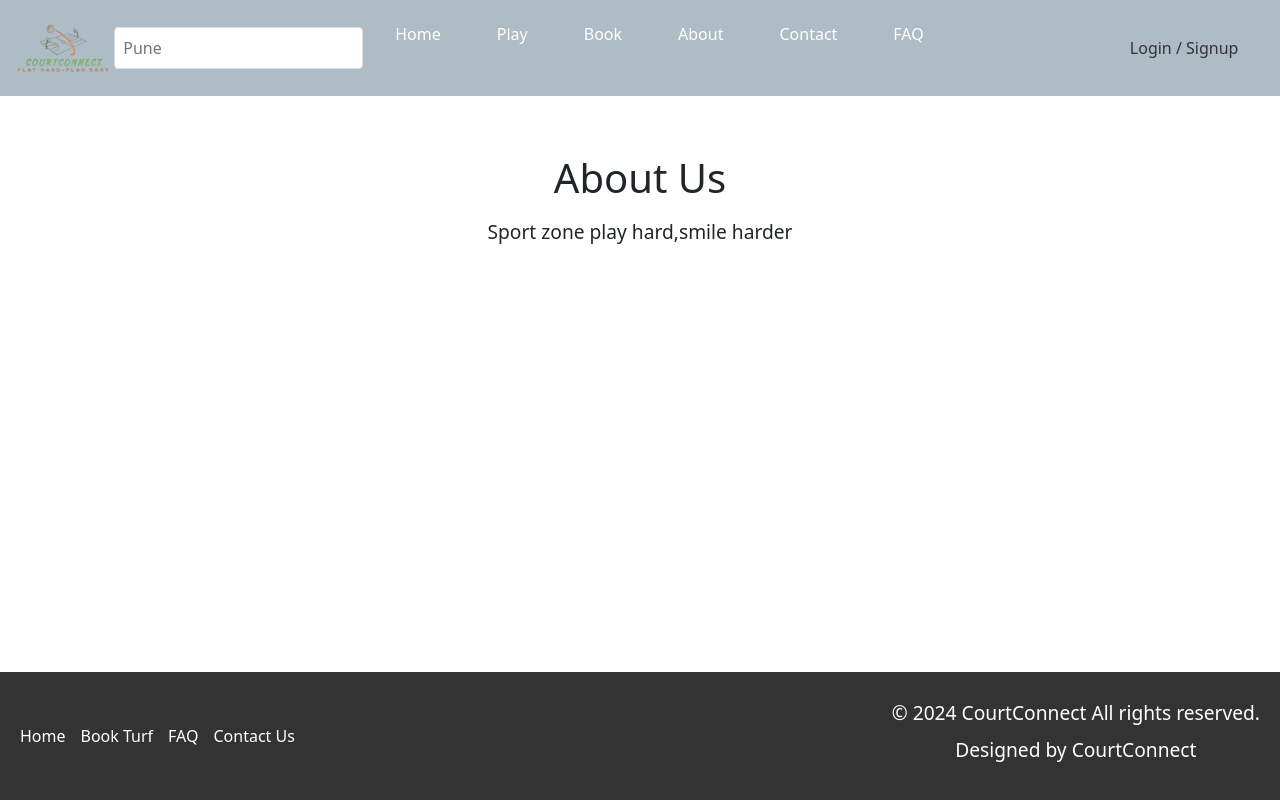
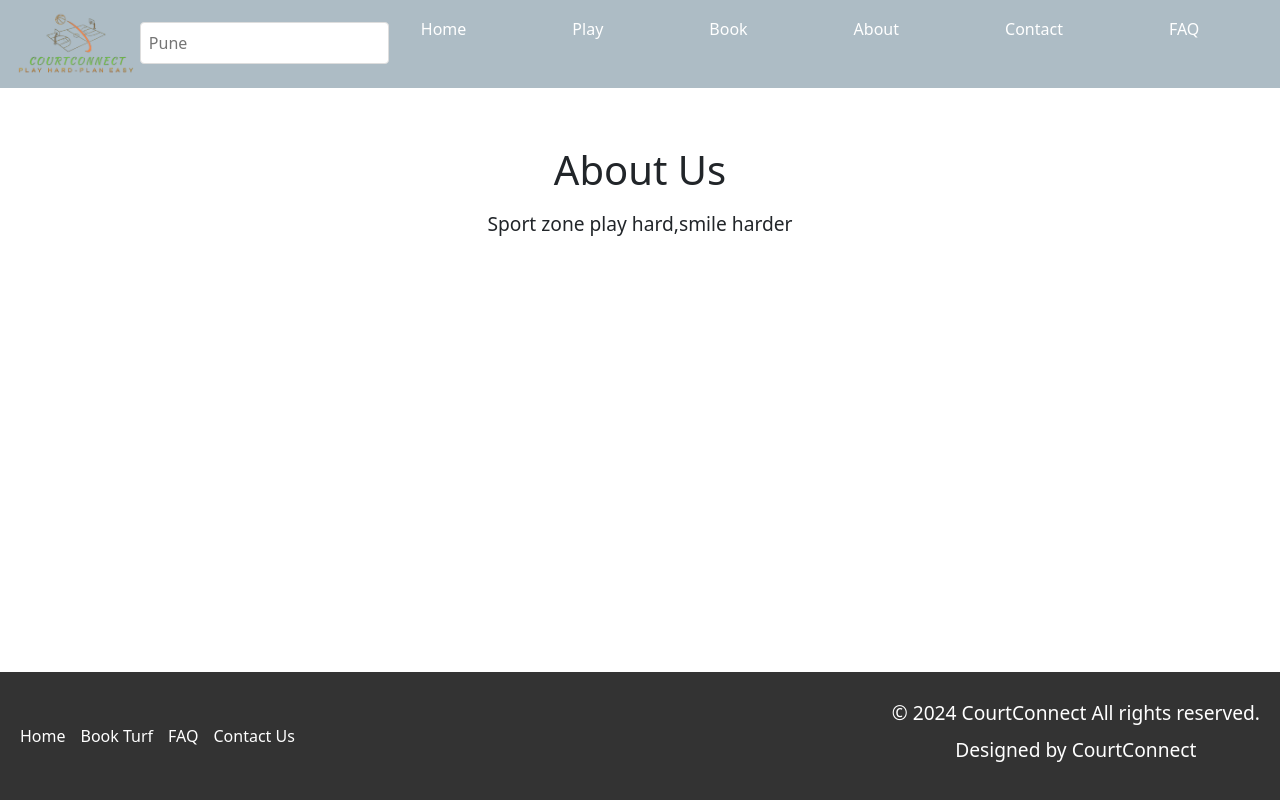
Before and after one commit to kanchanraskar/CourtConnectNew, a React (Create React App) app: page /AboutUs in a window 1280 px wide. Built offline with nearby package versions, Linux system fonts and the light colour scheme.

Commit message:
Update NavBar.css
by rishi

```diff
--- a/src/components/NavBar.css
+++ b/src/components/NavBar.css
@@ -1,29 +1,52 @@
+* {
+  margin: 0;
+  padding: 0;
+  box-sizing: border-box;
+}
+
 .navbar {
   background-color: #adbcc5;
-    color:#333;
+  color: #333;
   overflow: hidden;
+  height: 123px;
+  margin-top: -35px;
 }
-
+#about-us {
+  display: flex;
+  justify-content: start;
+}
 .navbar-nav {
   list-style-type: none;
   margin: 0;
   padding: 0;
   overflow: hidden;
+  display: flex;
+  justify-content: space-evenly;
 }
 
-  .nav-link{
-    display:flex;
-
+#login-btn {
+  position: relative;
+  color: white;
+  text-decoration: solid;
+  text-size-adjust: 4px;
 }
 
+.nav-link {
+  float: right;
+  margin: 0px 50px 20px 0px;
+}
+/* .login-btn {
+  margin-left: -1000px;
+} */
+
 .nav-item {
-    float: left;
   color: #333;
-    display:flex;
+  display: flex;
+  margin-top: 10px;
 }
 
 .logo img {
-    height: 80px;
+  height: 100px;
 }
 .nav li {
   margin-right: 1rem;
@@ -34,16 +57,11 @@
   text-decoration: none;
 }
 nav ul {
+  width: fit-content;
   list-style: none;
   margin: 0;
   padding: 0;
   display: block;
-  }
-
-  * {
-    margin: 0;
-    padding: 0;
-    box-sizing: border-box;
 }
 
 .nav-item a {
@@ -71,7 +89,7 @@
   margin: 0 auto;
   padding: 0 1rem;
   display: flex;
-    justify-content: space-between;
+  justify-content: space-evenly;
   align-items: center;
 }
 .search-bar input {
@@ -79,7 +97,3 @@
   border: 1px solid #ddd;
   border-radius: 4px;
 }
-
-  .search-bar{
-    border-radius: 5%;
-  }
```
Lines whose indentation alone changed are shown as unchanged.
